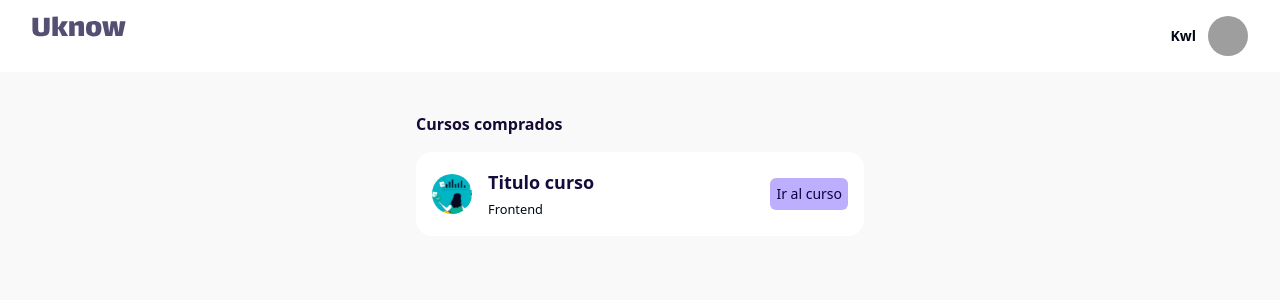
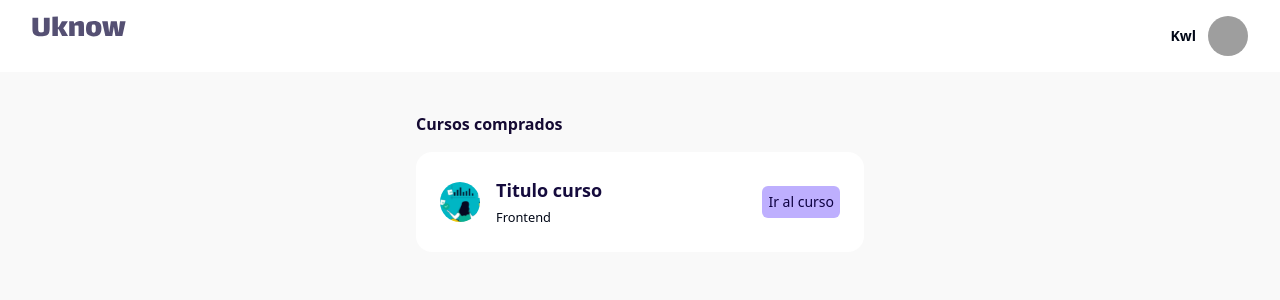
Before and after one commit to factoriaf5-p7/ui-uknow-stiinta, a React (Vite) app in the folder Front/: page /bought-courses in a window 1280 px wide. Shown: the top 300 px of the page. Built offline with nearby package versions, Linux system fonts and the light colour scheme; grey boxes are pictures that could not be loaded.

Commit message:
crear estilos para componente list

```diff
--- a/Front/src/components/ListComponent.tsx
+++ b/Front/src/components/ListComponent.tsx
@@ -2,7 +2,7 @@ import Button from "./ui/Button";
 
 function ListComponent() {
   return (
-    <article className="container bg-white rounded-2xl p-4 flex flex-row justify-start gap-4 items-center ">
+    <article className="container bg-white rounded-2xl p-6 flex flex-row justify-start gap-4 items-center ">
 
         <img
           className="rounded-full object-cover h-10 w-10"
```
